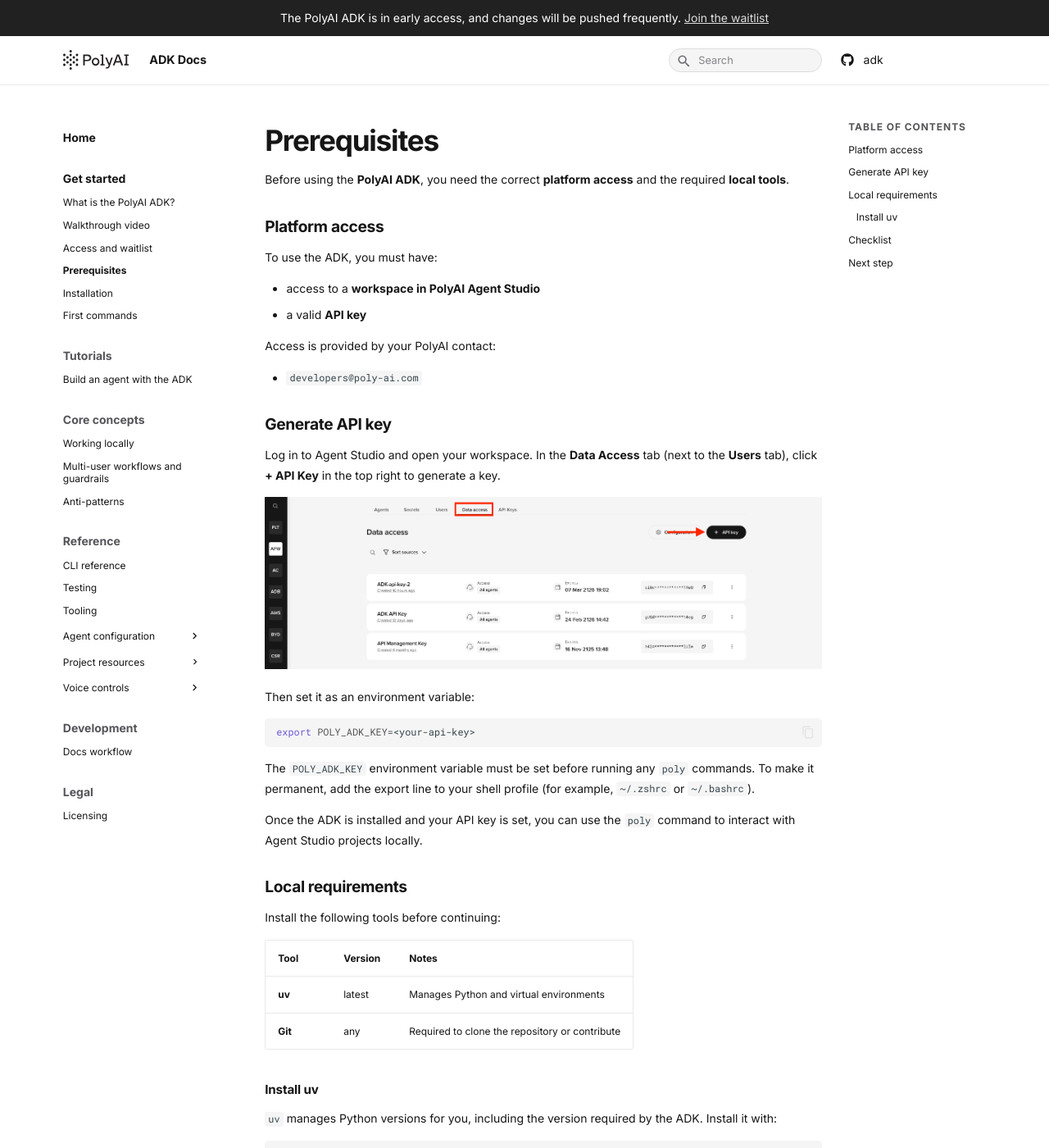
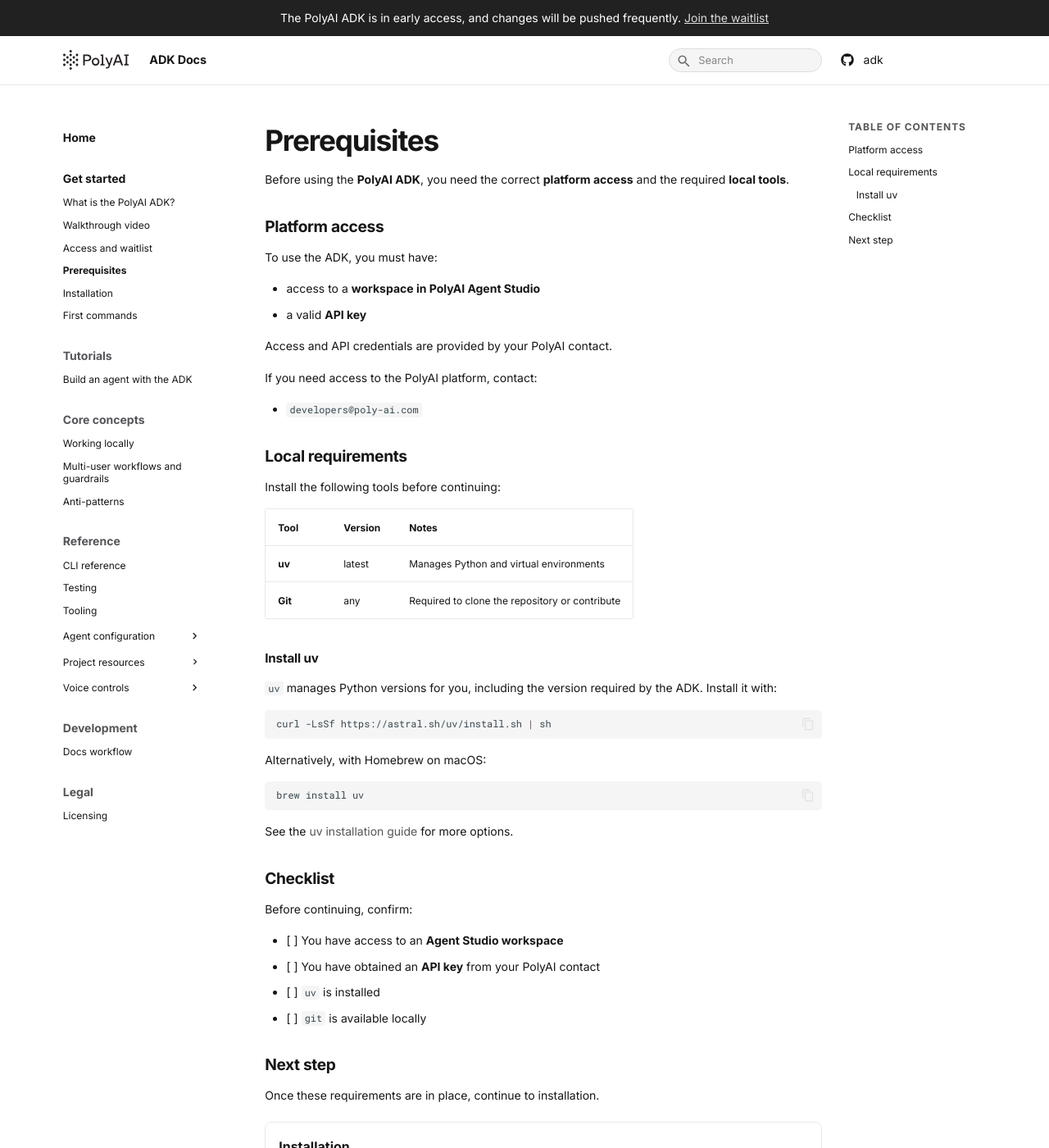
Before and after one commit to polyai/adk, an MkDocs documentation site: the page built from docs/docs/get-started/prerequisites.md, in a window 1280 px wide and 1400 px high. Shown: the whole window at 82% size. Built offline with MkDocs 1.6.1 and Material for MkDocs 9.7.7, drawn with Linux system fonts in a browser that asks for light colours.

Commit message:
Update prerequisites.md

```diff
--- a/docs/docs/get-started/prerequisites.md
+++ b/docs/docs/get-started/prerequisites.md
@@ -12,26 +12,11 @@
 - access to a **workspace in PolyAI Agent Studio**
 - a valid **API key**
 
-Access is provided by your PolyAI contact:
+Access and API credentials are provided by your PolyAI contact.
+
+If you need access to the PolyAI platform, contact:
 
 - `developers@poly-ai.com`
-
-
-## Generate API key
-
-Log in to Agent Studio and open your workspace. In the **Data Access** tab (next to the **Users** tab), click **+ API Key** in the top right to generate a key.
-
-![Generating an API key in Agent Studio — Data Access tab with the + API Key button highlighted](../assets/api-key-data-access.png)
-
-Then set it as an environment variable:
-
-~~~bash
-export POLY_ADK_KEY=<your-api-key>
-~~~
-
-The `POLY_ADK_KEY` environment variable must be set before running any `poly` commands. To make it permanent, add the export line to your shell profile (for example, `~/.zshrc` or `~/.bashrc`).
-
-Once the ADK is installed and your API key is set, you can use the `poly` command to interact with Agent Studio projects locally.
 
 ## Local requirements
 
@@ -63,7 +48,7 @@
 Before continuing, confirm:
 
 - [ ] You have access to an **Agent Studio workspace**
-- [ ] You have obtained an **API key**
+- [ ] You have obtained an **API key** from your PolyAI contact
 - [ ] `uv` is installed
 - [ ] `git` is available locally
 
```
